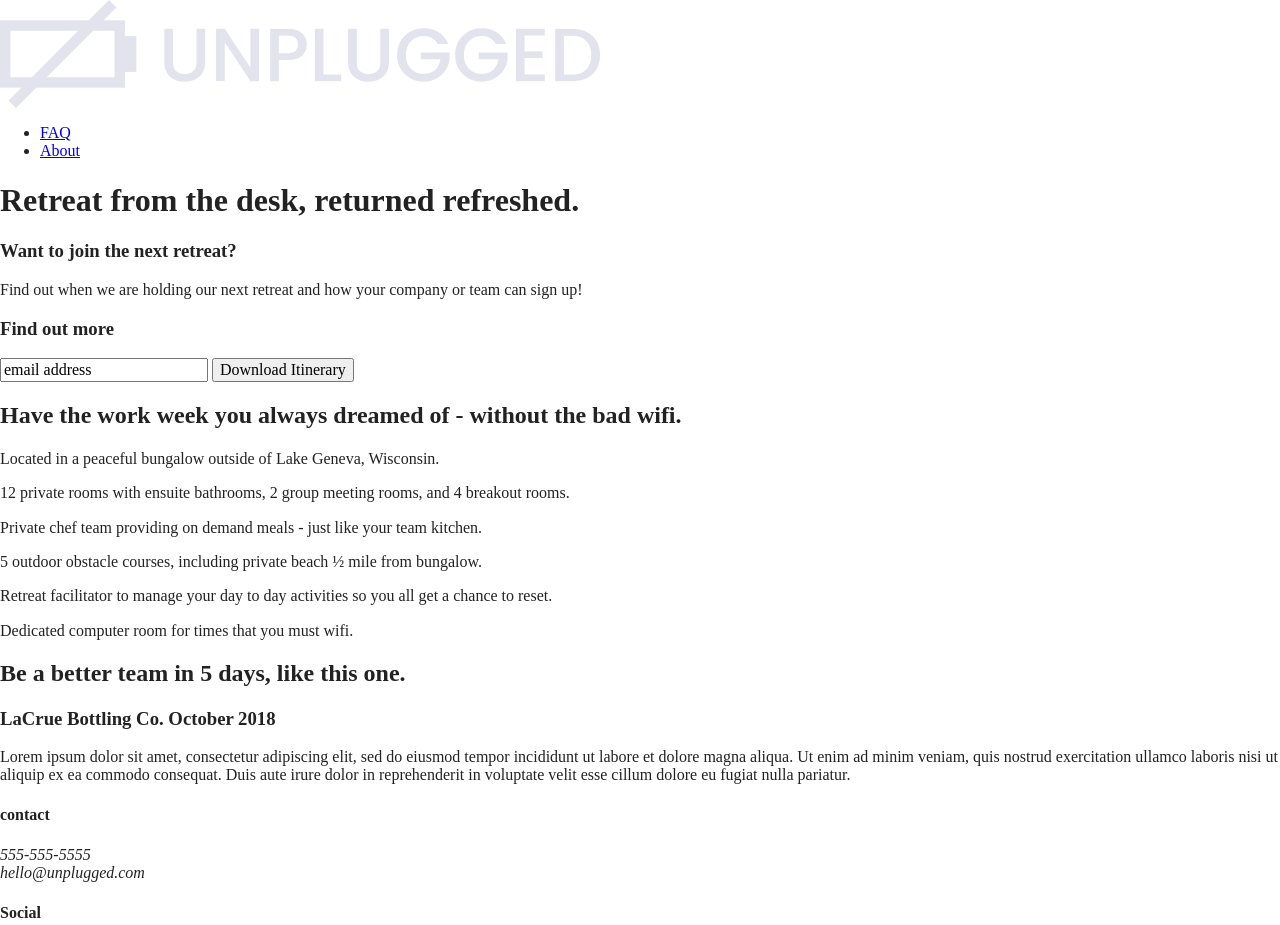
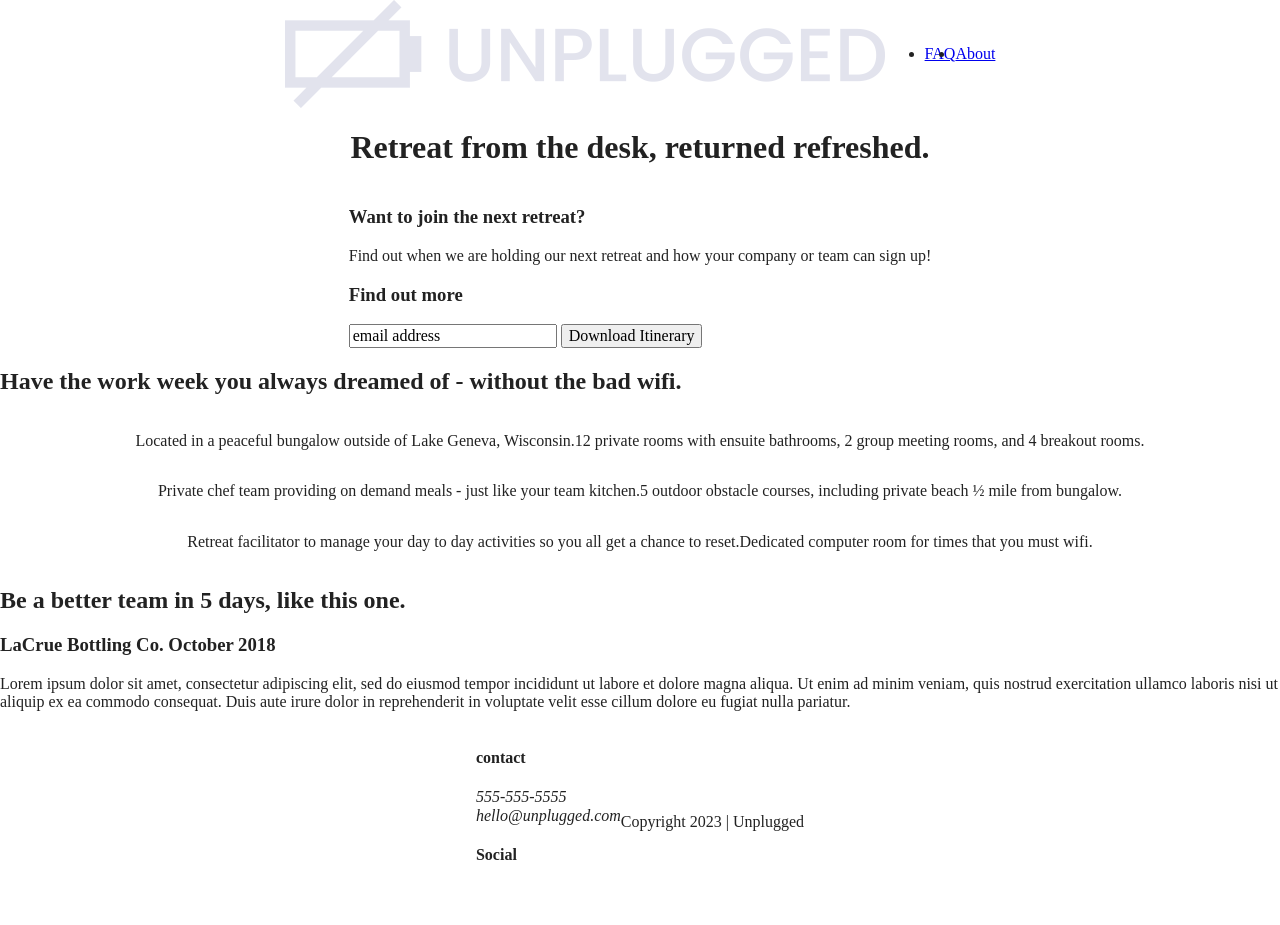
Before and after one commit to KaraJoslin/unplugged-site, a website built with Parcel: page index.html in a window 1280 px wide. Shown: the top 925 px of the page. Built offline with nearby package versions, Linux system fonts and the light colour scheme.

Commit message:
Added css flexbox

```diff
--- a/css/main.css
+++ b/css/main.css
@@ -86,6 +86,131 @@ textarea {
 /* ==========================================================================
    Author's custom styles
    ========================================================================== */
+/* -------------------- Base Header - Footer Styles -------------------- */
+header,
+footer {
+  display: flex;
+  justify-content: center;
+  align-items: center;
+  flex-flow: row wrap;
+}
+
+header .content-wrapper {
+  display: flex;
+  justify-content: center;
+  align-items: center;
+  flex-flow: row wrap;
+
+}
+
+header nav {
+  display: flex;
+  justify-content: space-around;
+  align-items: center;
+  flex-flow: row wrap;
+
+}
+
+header nav ul {
+  display: flex;
+  justify-content: space-around;
+
+}
+
+footer .social-icons {
+  display: flex;
+  justify-content: space-around;
+  align-items: center;
+
+}
+
+footer .social-icons p {
+  display: flex;
+  justify-content: center;
+  align-items: center;
+
+}
+
+/* ----------------------Mobile Styles - Homepage ------------------------ */
+/* Hero Area */
+.hero-area {
+  display: flex;
+  justify-content: center;
+  flex-flow: row wrap;
+
+}
+
+/* Aside */
+aside {
+  display: flex;
+  justify-content: center;
+  align-items: center;
+  flex-flow: row wrap;
+}
+
+/* Features */
+.features {
+  display: flex;
+  justify-content: center;
+ flex-flow: row wrap;
+
+}
+
+.features .features-items {
+  display: flex;
+  justify-content: center;
+  align-items: center;
+  flex-flow: row wrap;
+}
+
+/* Reviews */
+.reviews {
+  display: flex;
+  justify-content: center;
+  flex-flow: row wrap;
+}
+
+/* ===============================================
+=============
+About Page
+===================================================
+============= */
+
+.mission {
+  display: flex;
+  justify-content: center;
+  align-items: center;
+  flex-flow: row wrap;
+}
+
+.contact-section {
+  display: flex;
+  justify-content: center;
+  align-items: center;
+  flex-flow: row wrap;
+}
+
+
+/* ====================================================
+==================
+FAQ Page
+=======================================================
+================== */
+
+.faq {
+  display: flex;
+  justify-content: center;
+  align-items: center;
+  flex-flow: row wrap;
+}
+
+.faq .content-wrapper {
+  display: flex;
+  justify-content: center;
+  align-items: center;
+  flex-flow: row wrap;
+}
+
 
 /* ==========================================================================
    Helper classes
@@ -180,9 +305,9 @@ textarea {
 }
 
 @media print,
-  (-webkit-min-device-pixel-ratio: 1.25),
-  (min-resolution: 1.25dppx),
-  (min-resolution: 120dpi) {
+(-webkit-min-device-pixel-ratio: 1.25),
+(min-resolution: 1.25dppx),
+(min-resolution: 120dpi) {
   /* Style adjustments for high resolution devices */
 }
 
@@ -193,6 +318,7 @@ textarea {
    ========================================================================== */
 
 @media print {
+
   *,
   *::before,
   *::after {
```
